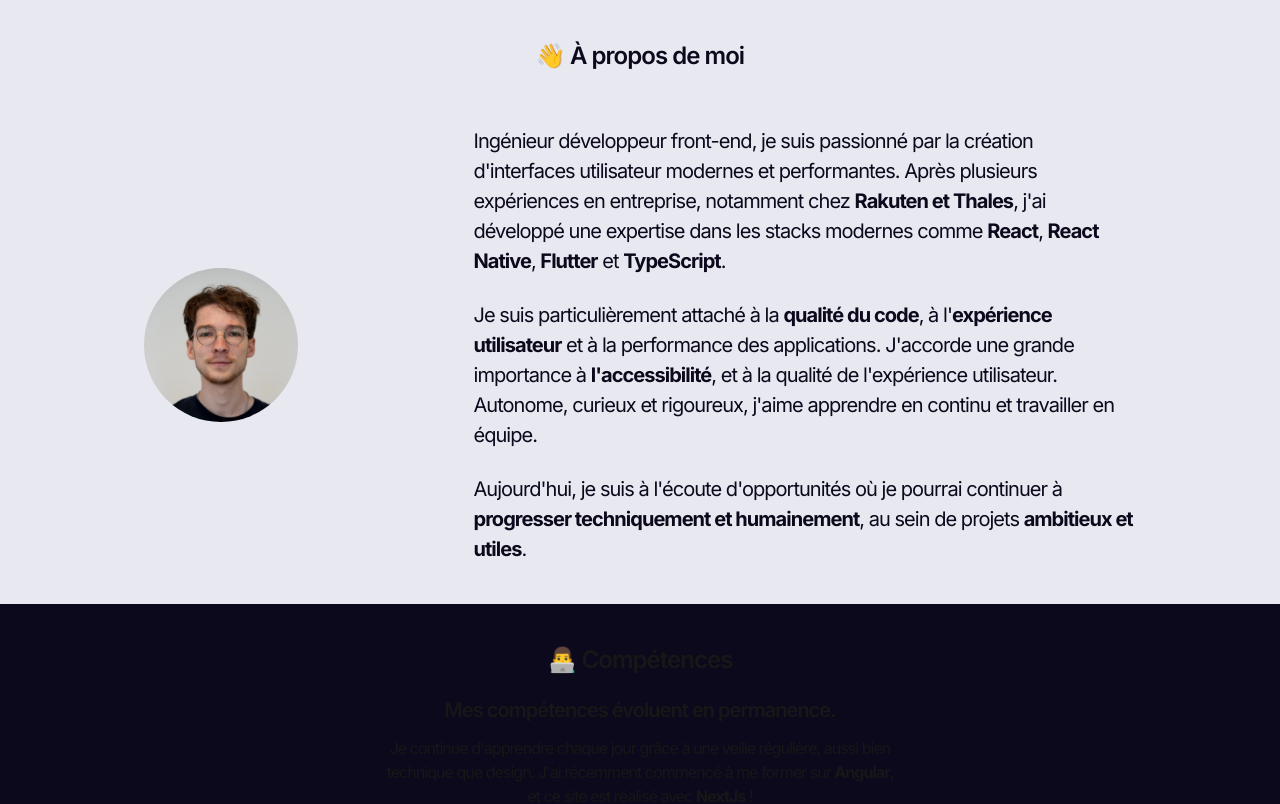
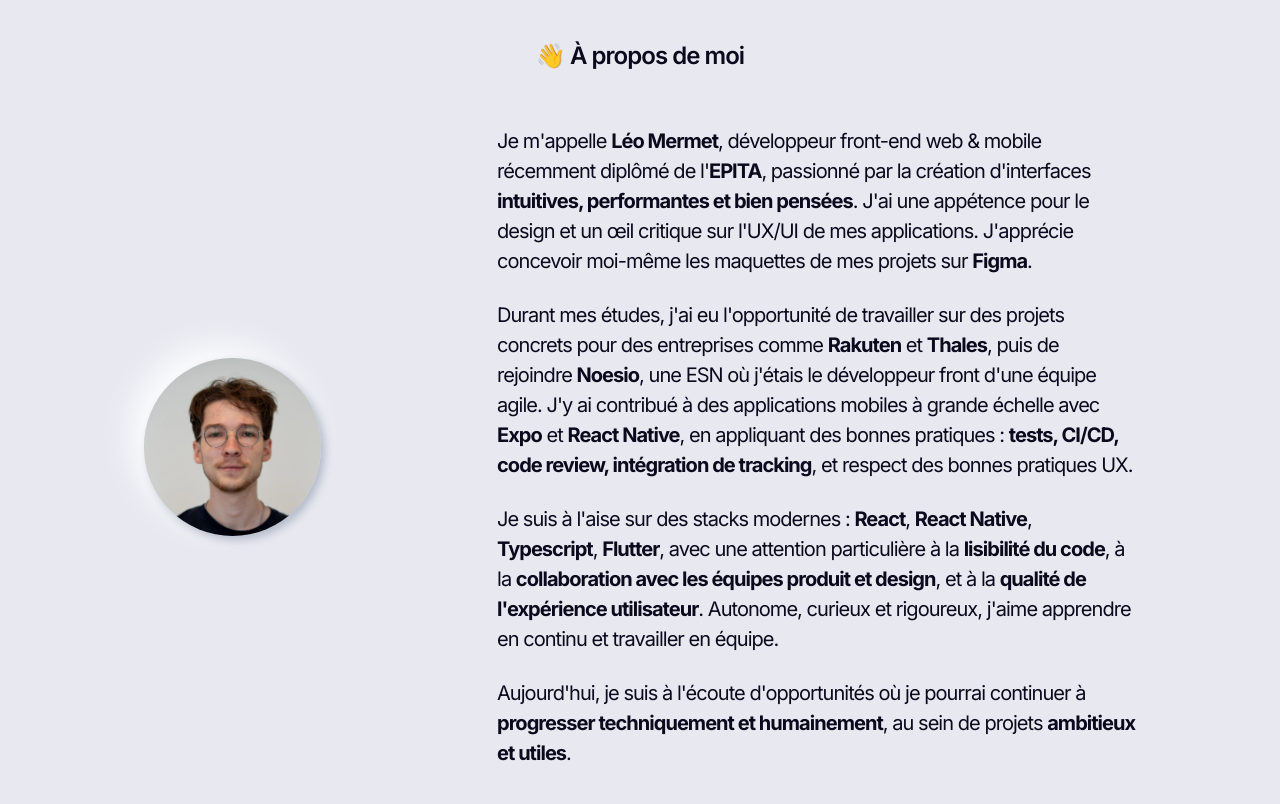
Before and after one commit to Zeryuix/portfolio, a Next.js app: page / in a window 1280 px wide. Shown: the part 800-1604 px from the top of the page. Built offline with nearby package versions, Linux system fonts and the light colour scheme.

Commit message:
fix(portfolio): changed portfolio text to match mockups

```diff
--- a/src/components/About.tsx
+++ b/src/components/About.tsx
@@ -30,20 +30,20 @@
           <Image
             src={ImageCollection.profilImage}
             alt={"Profil Image"}
-            width={600}
-            height={600}
-            className="rounded-full"
+            width={1000}
+            height={1000}
+            className="rounded-full shadow-[4px_4px_8px_0_rgba(13,39,80,0.25)_,_-12px_-12px_38px_0_rgba(255,255,255,1)]"
           />
         </AnimatedElement>
         <div className="text-black space-y-6 text-[20px]">
           <AnimatedElement variant="slideLeft" delay={0.3}>
             <p>
               {formatText(t("about.paragraph1"), {
-                React: "<strong>React</strong>",
-                "React Native": "<strong>React Native</strong>",
-                Flutter: "<strong>Flutter</strong>",
-                TypeScript: "<strong>TypeScript</strong>",
-                "Rakuten et Thales": "<strong>Rakuten et Thales</strong>",
+                "Léo Mermet": "<strong>Léo Mermet</strong>",
+                EPITA: "<strong>EPITA</strong>",
+                "intuitives, performantes et bien pensées":
+                  "<strong>intuitives, performantes et bien pensées</strong>",
+                Figma: "<strong>Figma</strong>",
               })}
             </p>
           </AnimatedElement>
@@ -51,10 +51,13 @@
           <AnimatedElement variant="slideLeft" delay={0.4}>
             <p>
               {formatText(t("about.paragraph2"), {
-                "qualité du code": "<strong>qualité du code</strong>",
-                "l'accessibilité": "<strong>l'accessibilité</strong>",
-                "expérience utilisateur":
-                  "<strong>expérience utilisateur</strong>",
+                Rakuten: "<strong>Rakuten</strong>",
+                Thales: "<strong>Thales</strong>",
+                Noesio: "<strong>Noesio</strong>",
+                Expo: "<strong>Expo</strong>",
+                "React Native": "<strong>React Native</strong>",
+                "tests, CI/CD, code review, intégration de tracking":
+                  "<strong>tests, CI/CD, code review, intégration de tracking</strong>",
               })}
             </p>
           </AnimatedElement>
@@ -62,6 +65,22 @@
           <AnimatedElement variant="slideLeft" delay={0.5}>
             <p>
               {formatText(t("about.paragraph3"), {
+                React: "<strong>React</strong>",
+                "React Native": "<strong>React Native</strong>",
+                Typescript: "<strong>Typescript</strong>",
+                Flutter: "<strong>Flutter</strong>",
+                "lisibilité du code": "<strong>lisibilité du code</strong>",
+                "collaboration avec les équipes produit et design":
+                  "<strong>collaboration avec les équipes produit et design</strong>",
+                "qualité de l'expérience utilisateur":
+                  "<strong>qualité de l'expérience utilisateur</strong>",
+              })}
+            </p>
+          </AnimatedElement>
+
+          <AnimatedElement variant="slideLeft" delay={0.6}>
+            <p>
+              {formatText(t("about.paragraph4"), {
                 "progresser techniquement et humainement":
                   "<strong>progresser techniquement et humainement</strong>",
                 "ambitieux et utiles": "<strong>ambitieux et utiles</strong>",
--- a/src/contexts/LanguageContext.tsx
+++ b/src/contexts/LanguageContext.tsx
@@ -54,14 +54,18 @@
     en: "About me",
   },
   "about.paragraph1": {
-    fr: "Ingénieur développeur front-end, je suis passionné par la création d'interfaces utilisateur modernes et performantes. Après plusieurs expériences en entreprise, notamment chez Rakuten et Thales, j'ai développé une expertise dans les stacks modernes comme React, React Native, Flutter et TypeScript.",
-    en: "As a front-end developer engineer, I am passionate about creating modern and high-performance user interfaces. After several professional experiences, notably at Rakuten and Thales, I have developed expertise in modern stacks such as React, React Native, Flutter, and TypeScript.",
+    fr: "Je m'appelle Léo Mermet, développeur front-end web & mobile récemment diplômé de l'EPITA, passionné par la création d'interfaces intuitives, performantes et bien pensées. J'ai une appétence pour le design et un œil critique sur l'UX/UI de mes applications. J'apprécie concevoir moi-même les maquettes de mes projets sur Figma.",
+    en: "My name is Léo Mermet, a web & mobile front-end developer recently graduated from EPITA, passionate about creating intuitive, performant, and well-designed interfaces. I have an appetite for design and a critical eye on the UX/UI of my applications. I enjoy designing my project mockups myself using Figma.",
   },
   "about.paragraph2": {
-    fr: "Je suis particulièrement attaché à la qualité du code, à l'expérience utilisateur et à la performance des applications. J'accorde une grande importance à l'accessibilité, et à la qualité de l'expérience utilisateur. Autonome, curieux et rigoureux, j'aime apprendre en continu et travailler en équipe.",
-    en: "I am particularly committed to code quality, user experience, and application performance. I place great importance on accessibility and the quality of the user experience. Autonomous, curious, and rigorous, I enjoy continuous learning and teamwork.",
+    fr: "Durant mes études, j'ai eu l'opportunité de travailler sur des projets concrets pour des entreprises comme Rakuten et Thales, puis de rejoindre Noesio, une ESN où j'étais le développeur front d'une équipe agile. J'y ai contribué à des applications mobiles à grande échelle avec Expo et React Native, en appliquant des bonnes pratiques  : tests, CI/CD, code review, intégration de tracking, et respect des bonnes pratiques UX.",
+    en: "During my studies, I had the opportunity to work on concrete projects for companies like Rakuten and Thales, then joined Noesio, an ESN where I was the front-end developer in an agile team. I contributed to large-scale mobile applications with Expo and React Native, applying best practices: testing, CI/CD, code review, tracking integration, and adherence to UX best practices.",
   },
   "about.paragraph3": {
+    fr: "Je suis à l'aise sur des stacks modernes : React, React Native, Typescript, Flutter, avec une attention particulière à la lisibilité du code, à la collaboration avec les équipes produit et design, et à la qualité de l'expérience utilisateur. Autonome, curieux et rigoureux, j'aime apprendre en continu et travailler en équipe.",
+    en: "I am comfortable with modern stacks: React, React Native, Typescript, Flutter, with particular attention to code readability, collaboration with product and design teams, and the quality of the user experience. Autonomous, curious, and rigorous, I enjoy continuous learning and teamwork.",
+  },
+  "about.paragraph4": {
     fr: "Aujourd'hui, je suis à l'écoute d'opportunités où je pourrai continuer à progresser techniquement et humainement, au sein de projets ambitieux et utiles.",
     en: "Today, I am open to opportunities where I can continue to grow technically and personally, within ambitious and meaningful projects.",
   },
@@ -114,7 +118,7 @@
   },
   "portfolio.epitatou.description": {
     fr: "Application mobile conçue pour accompagner les étudiants de première année à l'EPITA dans leur apprentissage. Elle permet de consulter des cours, de s'entraîner avec des exercices, de collaborer en groupe via des \"rooms\", et d'ajouter du contenu via OCR et résumés générés par IA. Développée avec Flutter, avec des maquettes réalisées sur Figma, l'app propose une expérience simple et mobile-first pensée pour le quotidien étudiant.",
-    en: "Mobile application designed to support first-year EPITA students in their learning. It allows them to consult courses, practice with exercises, collaborate in groups via \"rooms\", and add content via OCR and AI-generated summaries. Developed with Flutter, with mockups created in Figma, the app offers a simple, mobile-first experience designed for student daily life.",
+    en: 'Mobile application designed to support first-year EPITA students in their learning. It allows them to consult courses, practice with exercises, collaborate in groups via "rooms", and add content via OCR and AI-generated summaries. Developed with Flutter, with mockups created in Figma, the app offers a simple, mobile-first experience designed for student daily life.',
   },
   "portfolio.rakuten.description": {
     fr: "Développement d'un back-office web interne pour la visualisation et l'analyse des messages échangés entre utilisateurs sur la plateforme Rakuten C2C. L'interface permet d'explorer les conversations via tableaux et graphiques dynamiques. Projet réalisé en collaboration avec la cheffe d'équipe C2C de Rakuten France, réalisée en React, NextJS et Material-UI avec maquettes réalisées sur Figma.",
```
